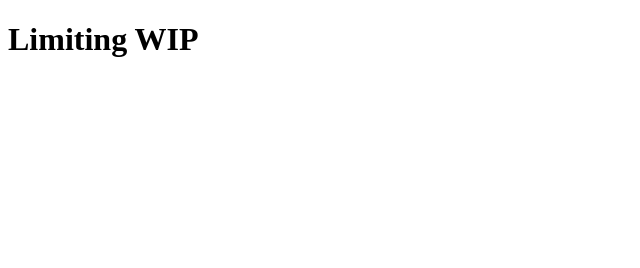
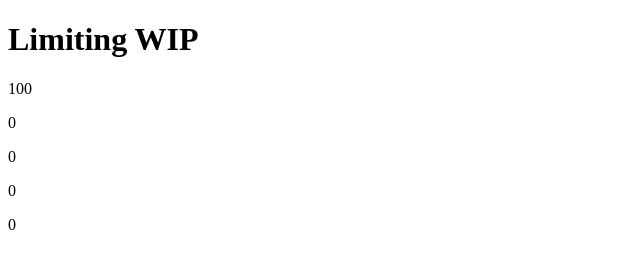
Before and after one commit to fffej/codekatas, a plain HTML site: page TOC/index.html in a window 1280 px wide. Shown: the full height of the page, 0-640 px from the left. Drawn offline with nearby package versions, Linux system fonts and the light colour scheme.

Commit message:
understanding binding

```diff
--- a/TOC/index.html
+++ b/TOC/index.html
@@ -7,5 +7,21 @@
 </head>
 <body>
   <h1>Limiting WIP</h1>
+
+  <script type="text/javascript">
+    var stages = [];
+    for (var i=0;i<5;++i) {
+      stages.push(new Stage('Stage ' + i));
+    }
+
+    var system = new System(stages);
+    system.feed(100);
+
+    d3.select("body").selectAll("p")
+      .data(stages)
+      .enter()
+      .append("p")
+      .text(function(x) {return x.itemCount});
+  </script>
 </body>
 </html>
```
